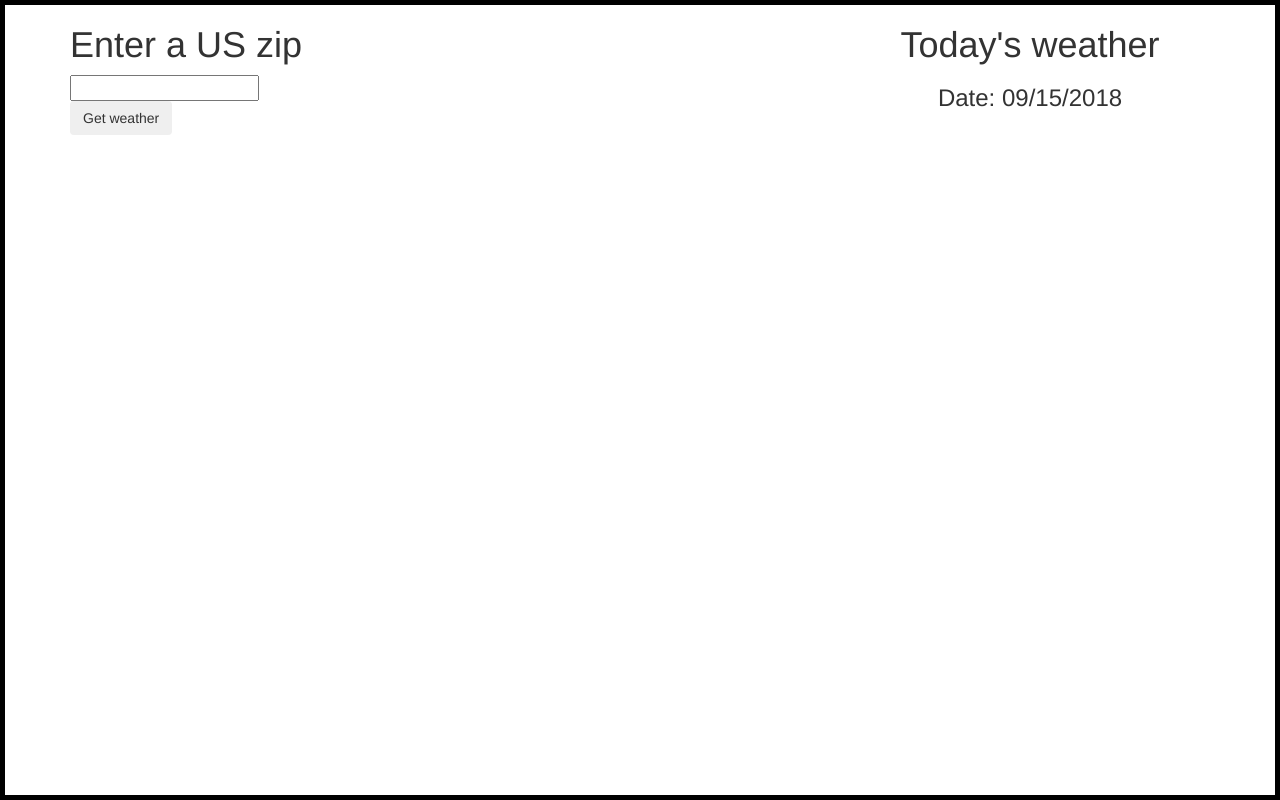
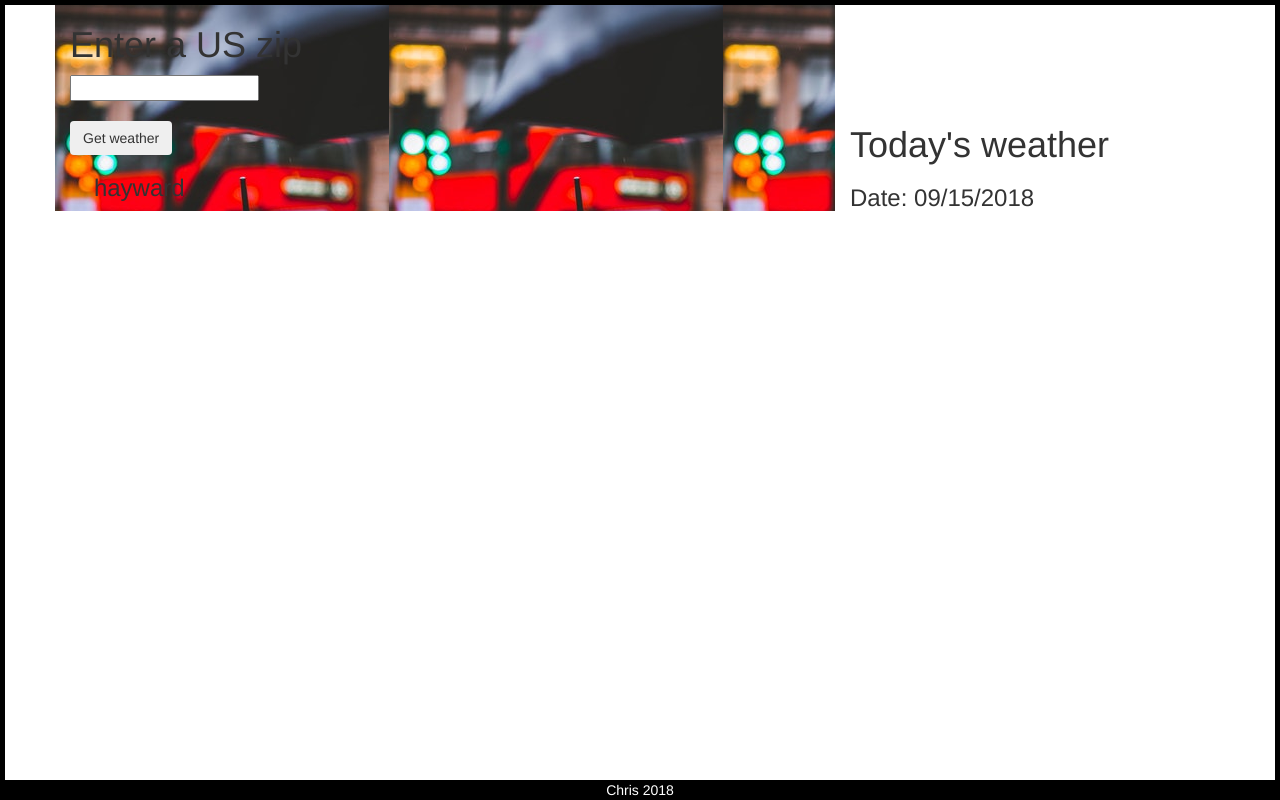
Before and after one commit to cmgonzales/weatherapiangularjs, a website: page index.html in a window 1280 px wide. Drawn offline with nearby package versions, Linux system fonts and the light colour scheme.

Commit message:
added backgound

```diff
--- a/index.html
+++ b/index.html
@@ -15,25 +15,29 @@
     <div ng-app="weather" ng-controller="myCtrl">
             <div class = "container">
                     <div class = "row">
-                        <div class="col-sm-8">
+                        <div class="col-sm-8 background" >
         <h1>Enter a US zip</h1>
             <input type="number" ng-model="zip"> <br>
         <button class = "btn btn-light" ng-click = "datas()">Get weather</button>
-        <h3>{{zip}}</h3>
+        <div>
+        <h3 class = "location">{{zip}}</h3>
+        <span></span><h3 class = "location">{{location}}</h3>
+    </div>
     </div>
     <div class="col-sm-4" id="temp">
-        <div class = "center">
+        <div class="middle">
         <h1>Today's weather</h1>
         <h3>Date: {{today | date : "MM/dd/y"}} </h3>
         <h1 class = "temp">{{temp}}</h1>
         <h4>{{description}}</h4>
         <h4>{{mintemp}}</h4>
         <h4>{{maxtemp}}</h4>
-      </div>
+    <div>
     </div>
     </div>
     </div>
     </div>
+    <footer>Chris 2018</footer>
       <script src="script.js"></script>
 </body>
 </html>
--- a/script.js
+++ b/script.js
@@ -1,6 +1,7 @@
 var app = angular.module('weather', []);
 app.controller('myCtrl', function($scope, $http) {
     $scope.zip = "";
+    $scope.location = "hayward"
     $scope.today = new Date()
     $scope.datas = function(){
 
--- a/style.scss
+++ b/style.scss
@@ -1,24 +1,23 @@
 $font: 100px;
-
+$padding: 20px;
 .temp{
     font-size: $font;
 
 }
 
 #temp{
+       height: 300px;
+    padding-top: $padding;
+}
 
-    display: table;
-    height: 100px;
-    align-items: center;
-    text-align: center;
+.middle{
+   padding-top: 80px;
 
 }
+.background{
+    background-image: url("img/weather.jpg")
 
-.class{
-
-    align-items: center;
 }
-
 html {
     border: 5px solid black;
     width:100%;
@@ -26,3 +25,24 @@ html {
     display:block;
     overflow:hidden;
 }
+button{
+    margin-top: 20px;
+
+}
+span{
+    margin-right: 20px;
+}
+.location{
+  display: inline-block;
+}
+
+footer{
+
+    position: fixed;
+    left: 0;
+    bottom: 0;
+    width: 100%;
+    text-align: center;
+    background-color:black;
+    color: white;
+}
```
Also changed, not shown: img/weather.jpg (added), style.css.
